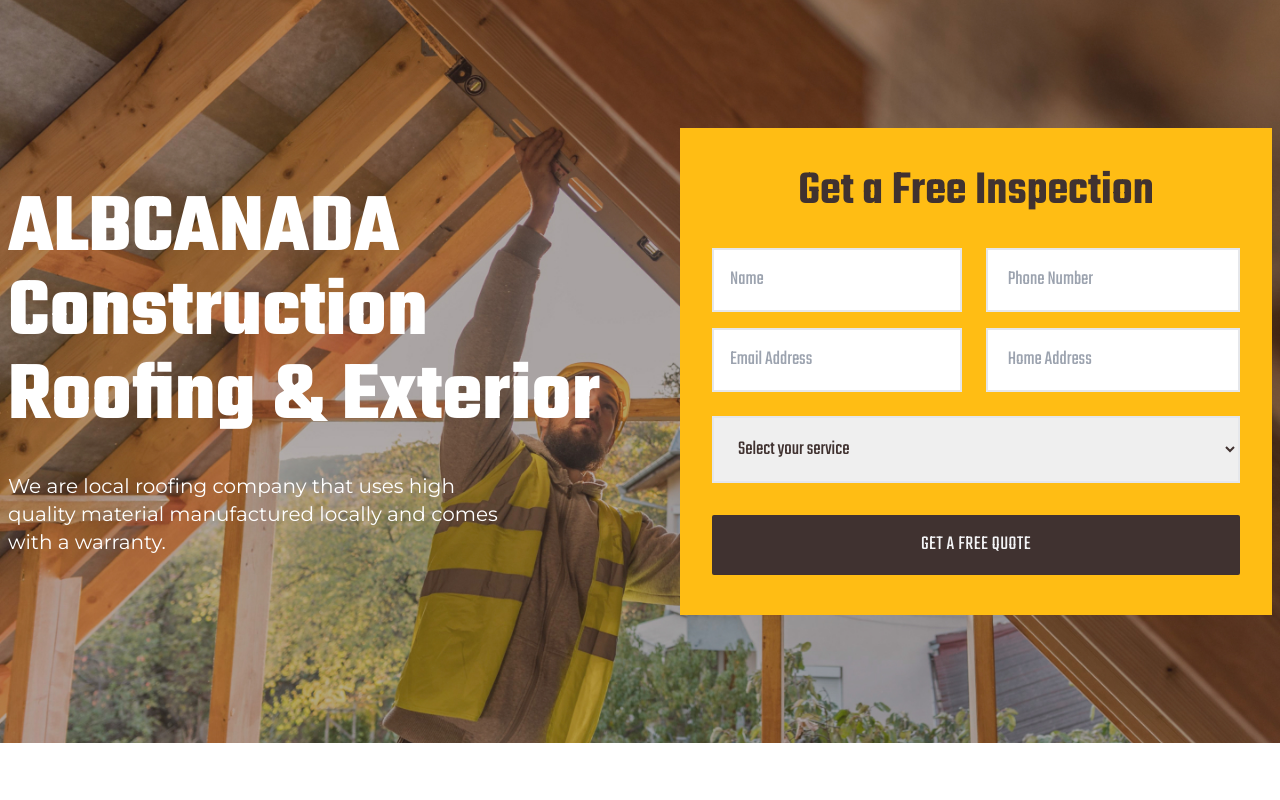
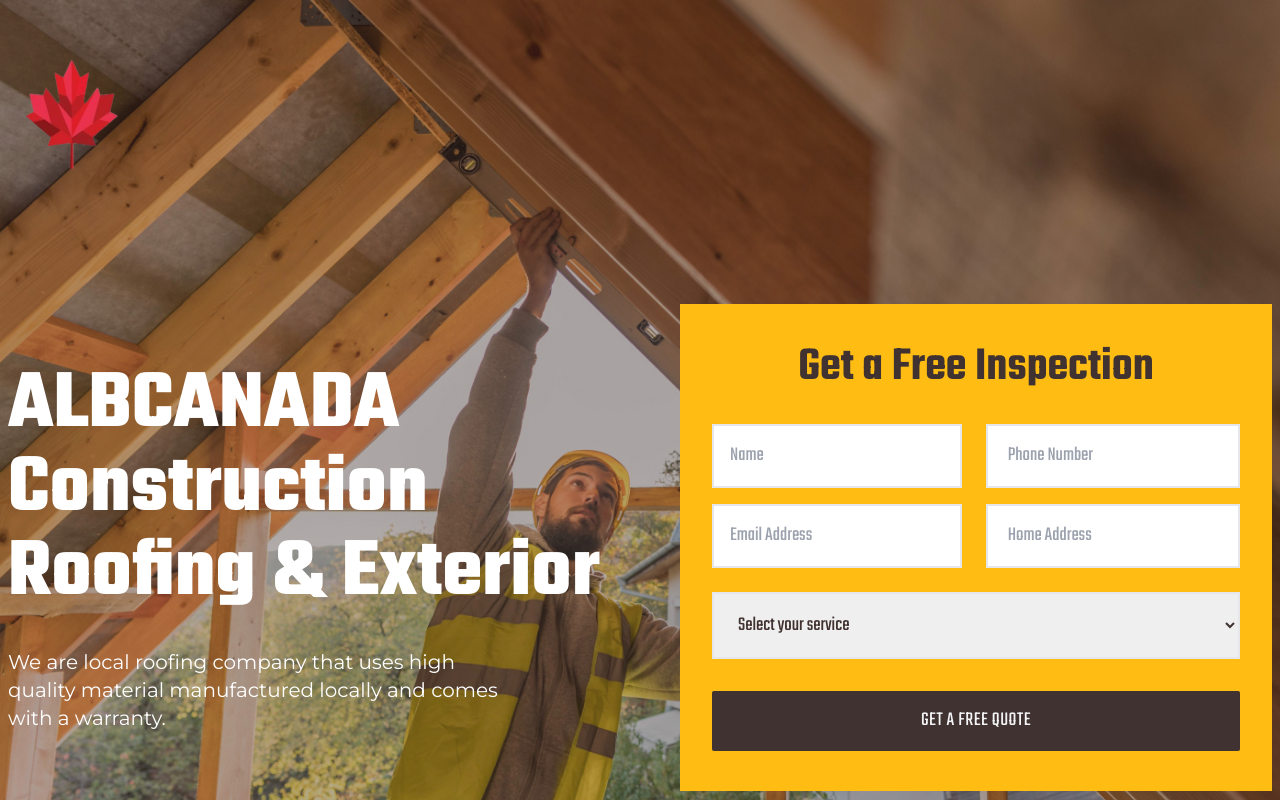
Before and after one commit to abdullahbinazeem/albcanada, a Next.js app: page / in a window 1280 px wide. Shown: the top 800 px of the page. Built offline with nearby package versions, Linux system fonts and the light colour scheme.

Commit message:
added logo

```diff
--- a/src/app/sections/hero/page.tsx
+++ b/src/app/sections/hero/page.tsx
@@ -1,9 +1,20 @@
 import Container from "@/app/components/container";
 import React from "react";
+
+import Image from "next/image";
 
 const Hero = () => {
   return (
     <Container className="bg-[url('/assets/herobg.jpg')]  bg-cover bg-center">
+      <div className="pt-12">
+        <Image
+          src="/assets/logo.png"
+          alt="logo"
+          width={200}
+          height={200}
+          className="w-24 md:w-32 aspect-square"
+        />
+      </div>
       <div
         className="flex lg:flex-row flex-col  gap-20 items-center lg:justify-between min-h-[90vh] py-32  text-white"
         id="home"
```
Also changed, not shown: public/assets/logo.png (added).
